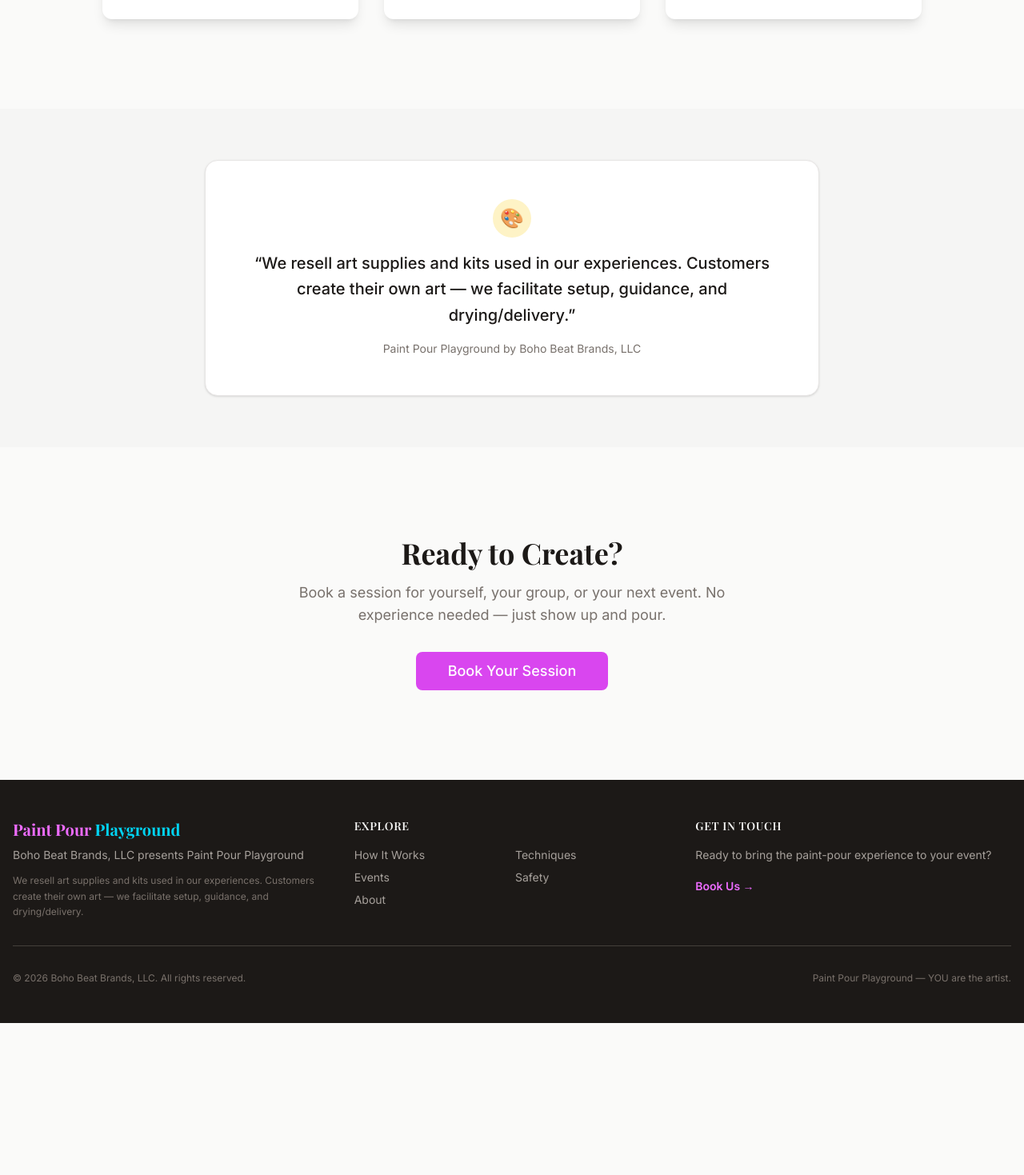
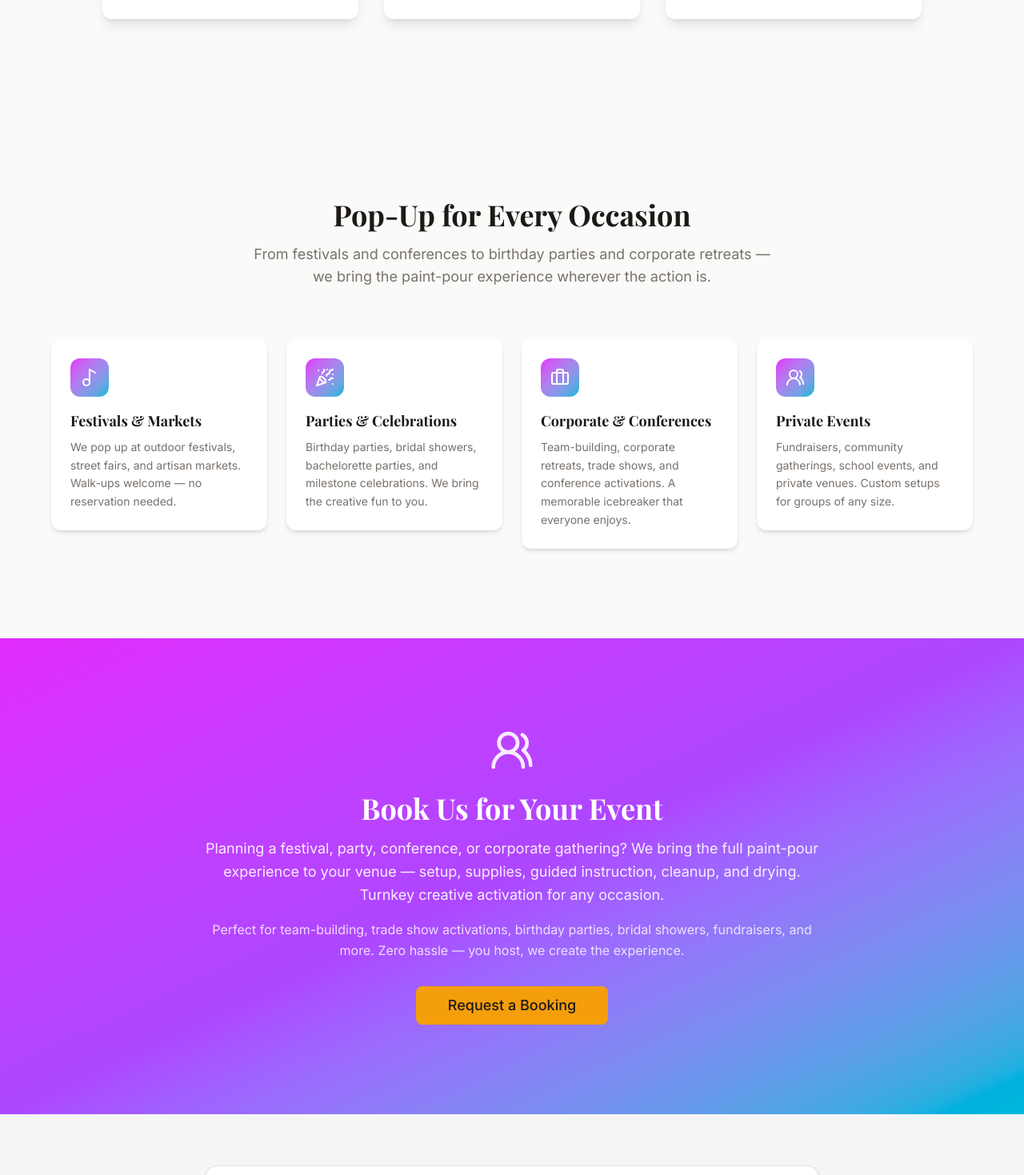
Before and after one commit to JordanVera/paint_pour_playground, a Next.js app: page / in a window 1280 px wide. Shown: the part 1240-2709 px from the top of the page at 80% size. Before the commit the page ends 2519 px from the top, so only its background shows below. Built offline with nearby package versions, Linux system fonts and the light colour scheme; a web font is replaced by a local one.

Commit message:
Add event types and upcoming events section: Introduce new event categories with icons, descriptions, and a preview of upcoming events on the homepage. Update the main description for clarity and remove the old CTA section for a more streamlined layout.

```diff
--- a/src/app/page.tsx
+++ b/src/app/page.tsx
@@ -6,7 +6,18 @@
 import { Card, CardContent } from '@/components/ui/card';
 import { AnimatedSection } from '@/components/AnimatedSection';
 import { useBookingModal } from '@/components/BookingModalContext';
-import { Palette, Droplets, Truck } from 'lucide-react';
+import {
+  Palette,
+  Droplets,
+  Truck,
+  PartyPopper,
+  Music2,
+  Users2,
+  Briefcase,
+  Sparkles,
+  CalendarDays,
+  MapPin,
+} from 'lucide-react';
 
 const valueProps = [
   {
@@ -26,6 +37,51 @@
     title: 'We Handle the Rest',
     description:
       'We set up, guide, clean up, dry your artwork, and arrange pickup or shipping. You just have fun.',
+  },
+];
+
+const eventTypes = [
+  {
+    icon: Music2,
+    title: 'Festivals & Markets',
+    description:
+      'We pop up at outdoor festivals, street fairs, and artisan markets. Walk-ups welcome — no reservation needed.',
+  },
+  {
+    icon: PartyPopper,
+    title: 'Parties & Celebrations',
+    description:
+      'Birthday parties, bridal showers, bachelorette parties, and milestone celebrations. We bring the creative fun to you.',
+  },
+  {
+    icon: Briefcase,
+    title: 'Corporate & Conferences',
+    description:
+      'Team-building, corporate retreats, trade shows, and conference activations. A memorable icebreaker that everyone enjoys.',
+  },
+  {
+    icon: Users2,
+    title: 'Private Events',
+    description:
+      'Fundraisers, community gatherings, school events, and private venues. Custom setups for groups of any size.',
+  },
+];
+
+const upcomingEventsPreview = [
+  {
+    name: 'Cattle Country Festival',
+    date: 'Coming Soon',
+    location: 'TBA',
+  },
+  {
+    name: 'Weekend Pop-Up',
+    date: 'Dates TBA',
+    location: 'TBA',
+  },
+  {
+    name: 'Private Bookings',
+    date: 'By Request',
+    location: 'Your Venue',
   },
 ];
 
@@ -76,10 +132,10 @@
             transition={{ duration: 0.7, delay: 0.45 }}
             className="text-base md:text-lg text-white/85 max-w-2xl mx-auto mb-10 leading-relaxed"
           >
-            We are an interactive paint-pour pop-up. Customers purchase the
-            canvas, paint, and tools — then create their masterpiece on-site. We
-            set up the stations, guide the process, handle cleanup, drying, and
-            pickup or shipping.
+            We&apos;re a paint-pour pop-up for events, festivals, parties,
+            conferences, and celebrations. Find us at your favorite festival, or
+            book us for your venue. We bring the stations, supplies, and
+            guidance — you create the art.
           </motion.p>
           <motion.div
             initial={{ opacity: 0, y: 20 }}
@@ -146,6 +202,78 @@
         </div>
       </section>
 
+      {/* Event Types */}
+      <section className="py-20 md:py-28">
+        <div className="container mx-auto px-4">
+          <AnimatedSection className="text-center mb-16">
+            <h2 className="text-3xl md:text-4xl font-bold text-foreground mb-4">
+              Pop-Up for Every Occasion
+            </h2>
+            <p className="text-lg text-muted-foreground max-w-2xl mx-auto">
+              From festivals and conferences to birthday parties and corporate
+              retreats — we bring the paint-pour experience wherever the action
+              is.
+            </p>
+          </AnimatedSection>
+
+          <div className="grid grid-cols-1 md:grid-cols-2 lg:grid-cols-4 gap-6 max-w-6xl mx-auto">
+            {eventTypes.map((event, i) => (
+              <AnimatedSection key={event.title} delay={i * 0.1}>
+                <motion.div
+                  whileHover={{ y: -4 }}
+                  transition={{ type: 'spring', stiffness: 300 }}
+                >
+                  <Card className="h-full border-0 shadow-md hover:shadow-lg transition-shadow bg-card">
+                    <CardContent className="pt-6 pb-6">
+                      <div className="w-12 h-12 mb-4 rounded-xl bg-gradient-to-br from-fuchsia-500 to-cyan-500 flex items-center justify-center">
+                        <event.icon className="w-6 h-6 text-white" />
+                      </div>
+                      <h3 className="text-lg font-bold mb-2">{event.title}</h3>
+                      <p className="text-sm text-muted-foreground leading-relaxed">
+                        {event.description}
+                      </p>
+                    </CardContent>
+                  </Card>
+                </motion.div>
+              </AnimatedSection>
+            ))}
+          </div>
+        </div>
+      </section>
+
+      {/* Book Us for Your Event */}
+      <section className="py-20 md:py-28 bg-gradient-to-br from-fuchsia-500 via-purple-500 to-cyan-500 text-white">
+        <div className="container mx-auto px-4">
+          <div className="max-w-3xl mx-auto text-center">
+            <AnimatedSection>
+              <Users2 className="w-14 h-14 mx-auto mb-6 opacity-90" />
+              <h2 className="text-3xl md:text-4xl font-bold mb-4">
+                Book Us for Your Event
+              </h2>
+              <p className="text-lg text-white/90 mb-4 leading-relaxed">
+                Planning a festival, party, conference, or corporate gathering?
+                We bring the full paint-pour experience to your venue — setup,
+                supplies, guided instruction, cleanup, and drying. Turnkey
+                creative activation for any occasion.
+              </p>
+              <p className="text-base text-white/80 mb-8 leading-relaxed">
+                Perfect for team-building, trade show activations, birthday
+                parties, bridal showers, fundraisers, and more. Zero hassle —
+                you host, we create the experience.
+              </p>
+              <Button
+                size="lg"
+                variant="accent"
+                className="text-lg px-10 py-6"
+                onClick={openBookingModal}
+              >
+                Request a Booking
+              </Button>
+            </AnimatedSection>
+          </div>
+        </div>
+      </section>
+
       {/* ASN Reseller Statement */}
       <section className="py-16 bg-surface">
         <div className="container mx-auto px-4">
@@ -166,28 +294,6 @@
           </AnimatedSection>
         </div>
       </section>
-
-      {/* CTA */}
-      <section className="py-20 md:py-28">
-        <div className="container mx-auto px-4 text-center">
-          <AnimatedSection>
-            <h2 className="text-3xl md:text-4xl font-bold mb-4">
-              Ready to Create?
-            </h2>
-            <p className="text-lg text-muted-foreground max-w-xl mx-auto mb-8">
-              Book a session for yourself, your group, or your next event. No
-              experience needed — just show up and pour.
-            </p>
-            <Button
-              size="lg"
-              className="text-lg px-10 py-6"
-              onClick={openBookingModal}
-            >
-              Book Your Session
-            </Button>
-          </AnimatedSection>
-        </div>
-      </section>
     </>
   );
 }
```
